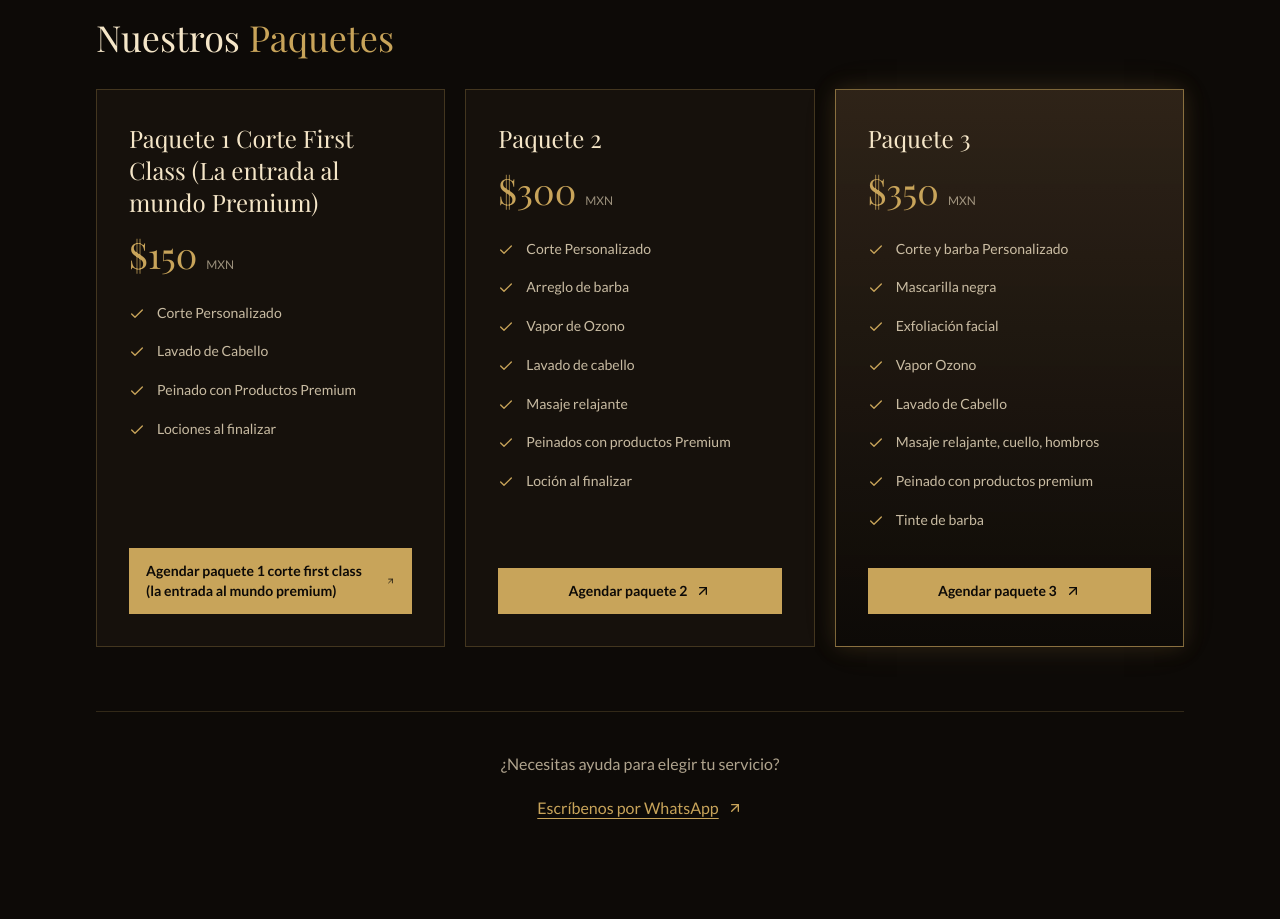
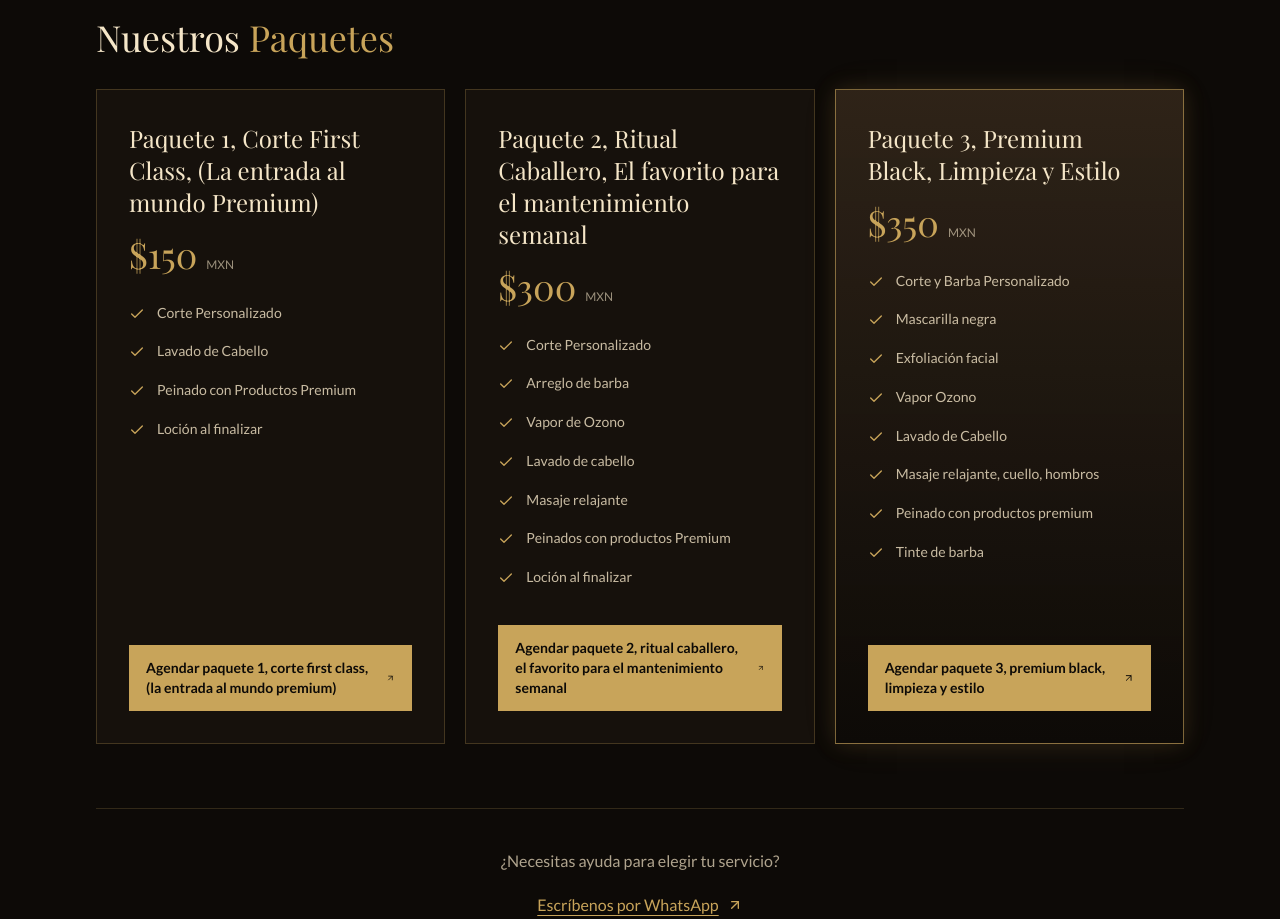
Before and after one commit to delahuasteca/barberiacarlyn, a Next.js app: page /barber-studio in a window 1280 px wide. Shown: the part 1300-2219 px from the top of the page. Built offline with nearby package versions, Linux system fonts and the light colour scheme.

Commit message:
Update page.tsx

```diff
--- a/src/app/barber-studio/page.tsx
+++ b/src/app/barber-studio/page.tsx
@@ -26,16 +26,16 @@ const services = [
 
 const packages = [
   {
-    name: "Paquete 1 Corte First Class (La entrada al mundo Premium)", price: 150,
-    items: ["Corte Personalizado", "Lavado de Cabello", "Peinado con Productos Premium", "Lociones al finalizar"],
+    name: "Paquete 1, Corte First Class, (La entrada al mundo Premium)", price: 150,
+    items: ["Corte Personalizado", "Lavado de Cabello", "Peinado con Productos Premium", "Loción al finalizar"],
   },
   {
-    name: "Paquete 2", price: 300,
+    name: "Paquete 2, Ritual Caballero, El favorito para el mantenimiento semanal", price: 300,
     items: ["Corte Personalizado", "Arreglo de barba", "Vapor de Ozono", "Lavado de cabello", "Masaje relajante", "Peinados con productos Premium", "Loción al finalizar"],
   },
   {
-    name: "Paquete 3", price: 350,
-    items: ["Corte y barba Personalizado", "Mascarilla negra", "Exfoliación facial", "Vapor Ozono", "Lavado de Cabello", "Masaje relajante, cuello, hombros", "Peinado con productos premium", "Tinte de barba"],
+    name: "Paquete 3, Premium Black, Limpieza y Estilo", price: 350,
+    items: ["Corte y Barba Personalizado", "Mascarilla negra", "Exfoliación facial", "Vapor Ozono", "Lavado de Cabello", "Masaje relajante, cuello, hombros", "Peinado con productos premium", "Tinte de barba"],
   },
 ];
 
```
